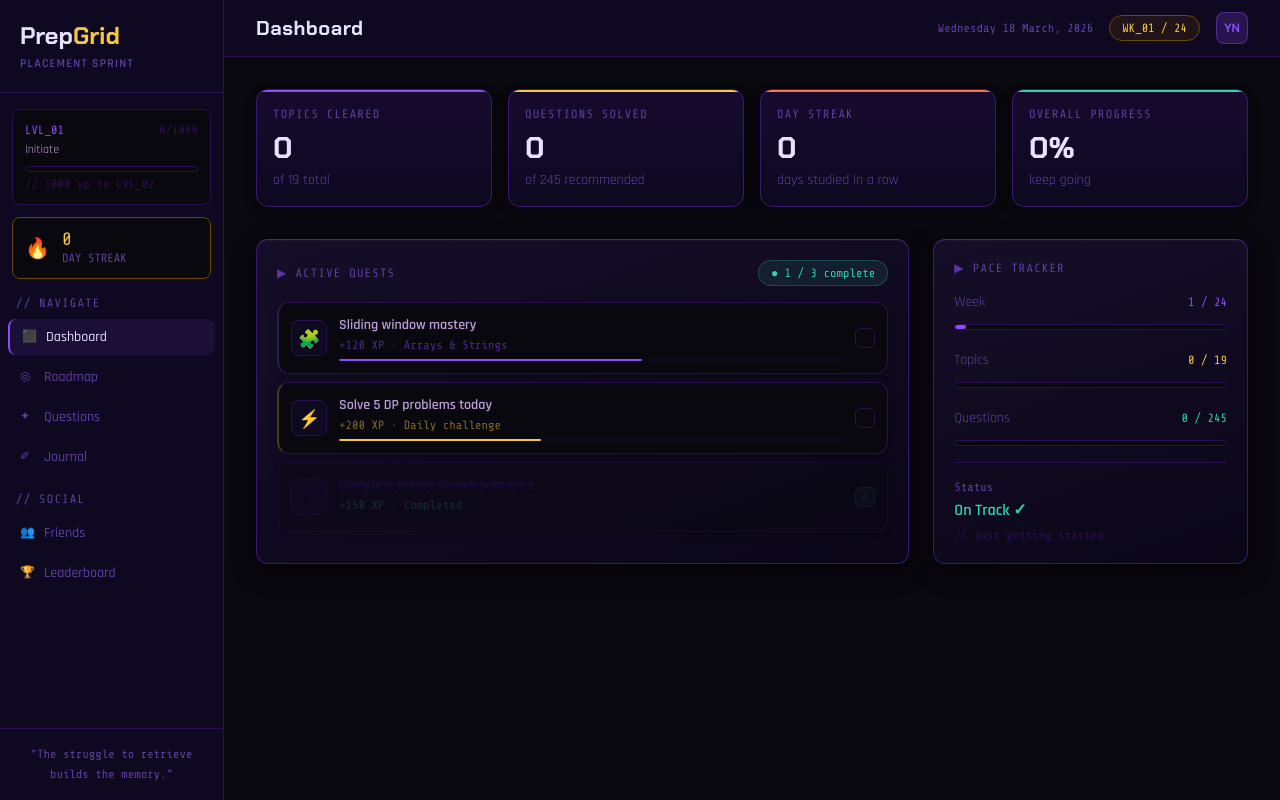
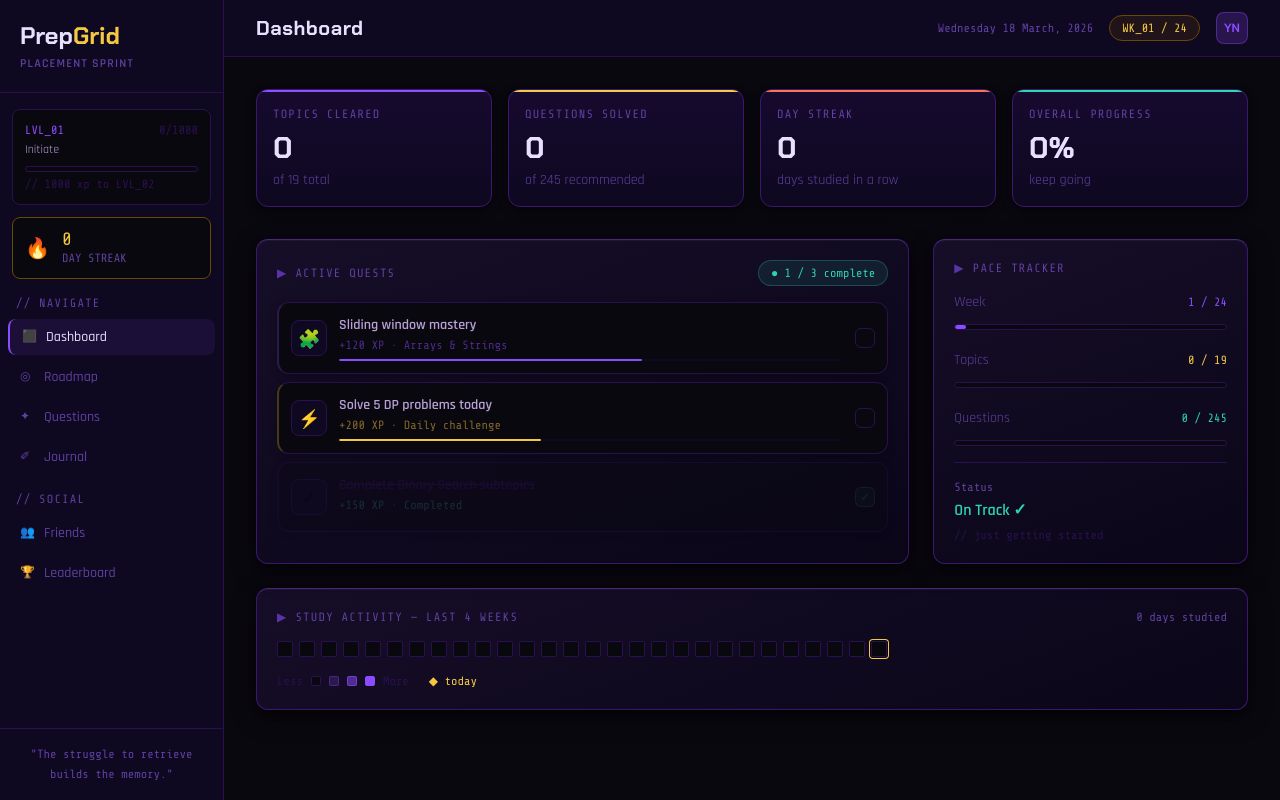
Before and after one commit to xpratiksha/prepgrid, a React (Vite) app: page / in a window 1280 px wide. Built offline with nearby package versions, Linux system fonts and the light colour scheme.

Commit message:
feat: add heatmap, fix dashboard layout to correct grid

```diff
--- a/src/pages/Dashboard.jsx
+++ b/src/pages/Dashboard.jsx
@@ -36,10 +36,7 @@ function QuestItem({ icon, name, xp, topic, progress, done, accentColor }) {
         relative bg-pg-bg border border-pg-border rounded-xl p-3 mb-2
         flex items-center gap-3 cursor-pointer
         transition-all duration-200
-        ${done
-          ? 'opacity-35'
-          : 'hover:translate-x-1'
-        }
+        ${done ? 'opacity-35' : 'hover:translate-x-1'}
       `}
       style={{
         borderLeft: `2px solid ${done ? '#1E0A38' : accentColor + '40'}`,
@@ -56,12 +53,9 @@ function QuestItem({ icon, name, xp, topic, progress, done, accentColor }) {
         e.currentTarget.style.boxShadow = '0 2px 8px rgba(0,0,0,0.3)'
       }}
     >
-      {/* Icon */}
       <div className="w-9 h-9 rounded-lg bg-pg-surface border border-pg-border flex items-center justify-center text-lg flex-shrink-0">
         {done ? '✓' : icon}
       </div>
-
-      {/* Info */}
       <div className="flex-1 min-w-0">
         <div className={`font-rajdhani font-semibold text-sm mb-0.5 ${done ? 'line-through text-pg-muted' : 'text-pg-text2'}`}>
           {name}
@@ -78,8 +72,6 @@ function QuestItem({ icon, name, xp, topic, progress, done, accentColor }) {
           </div>
         )}
       </div>
-
-      {/* Check */}
       <div
         className="w-5 h-5 rounded-md border flex items-center justify-center text-xs flex-shrink-0"
         style={{
@@ -89,6 +81,88 @@ function QuestItem({ icon, name, xp, topic, progress, done, accentColor }) {
         }}
       >
         {done && '✓'}
+      </div>
+    </div>
+  )
+}
+
+function Heatmap() {
+  const today = new Date()
+  today.setHours(0, 0, 0, 0)
+
+  const days = Array.from({ length: 28 }, (_, i) => {
+    const d = new Date(today)
+    d.setDate(d.getDate() - (27 - i))
+    return d.toISOString().split('T')[0]
+  })
+
+  const todayStr = today.toISOString().split('T')[0]
+  const studiedDays = []
+
+  const getLevel = (dateStr) => {
+    if (!studiedDays.includes(dateStr)) return 0
+    return Math.floor(Math.random() * 3) + 1
+  }
+
+  const levelColors = {
+    0: 'bg-pg-bg border border-pg-border',
+    1: 'bg-pg-violet/20 border border-pg-violet/30',
+    2: 'bg-pg-violet/50 border border-pg-violet/60',
+    3: 'bg-pg-violet border border-pg-violet',
+  }
+
+  return (
+    <div
+      className="rounded-xl p-5 border border-pg-border2 cursor-pointer transition-all duration-250 hover:-translate-y-1"
+      style={{
+        background: 'linear-gradient(160deg, #160E28 0%, #0A0618 100%)',
+        boxShadow: '0 4px 6px rgba(0,0,0,0.5), 0 8px 24px rgba(0,0,0,0.4), 0 1px 0 rgba(255,255,255,0.04) inset',
+        borderTop: '1px solid #4A2880',
+      }}
+      onMouseEnter={e => {
+        e.currentTarget.style.boxShadow = '0 0 0 1px rgba(139,76,255,0.4), 0 12px 32px rgba(0,0,0,0.6), 0 20px 48px rgba(139,76,255,0.2)'
+        e.currentTarget.style.borderColor = 'rgba(139,76,255,0.6)'
+      }}
+      onMouseLeave={e => {
+        e.currentTarget.style.boxShadow = '0 4px 6px rgba(0,0,0,0.5), 0 8px 24px rgba(0,0,0,0.4), 0 1px 0 rgba(255,255,255,0.04) inset'
+        e.currentTarget.style.borderColor = ''
+      }}
+    >
+      <div className="flex items-center justify-between mb-4">
+        <div className="font-mono text-xs text-pg-text3 tracking-widest flex items-center gap-2">
+          <span className="text-pg-violet/60">▶</span>
+          STUDY ACTIVITY — LAST 4 WEEKS
+        </div>
+        <div className="font-mono text-xs text-pg-text3">
+          {studiedDays.length} days studied
+        </div>
+      </div>
+      <div className="flex flex-wrap gap-1.5">
+        {days.map((dateStr) => {
+          const level = getLevel(dateStr)
+          const isToday = dateStr === todayStr
+          return (
+            <div
+              key={dateStr}
+              title={dateStr}
+              className={`
+                w-4 h-4 rounded-sm cursor-pointer
+                transition-transform duration-100
+                hover:scale-125
+                ${levelColors[level]}
+                ${isToday ? 'ring-1 ring-pg-gold ring-offset-1 ring-offset-pg-bg' : ''}
+              `}
+            />
+          )
+        })}
+      </div>
+      <div className="flex items-center gap-2 mt-4">
+        <span className="font-mono text-xs text-pg-muted">Less</span>
+        {[0, 1, 2, 3].map(l => (
+          <div key={l} className={`w-2.5 h-2.5 rounded-sm ${levelColors[l]}`}/>
+        ))}
+        <span className="font-mono text-xs text-pg-muted">More</span>
+        <span className="font-mono text-xs text-pg-gold ml-3">◆ today</span>
       </div>
     </div>
   )
@@ -157,7 +231,7 @@ function Dashboard() {
       </div>
 
       {/* Two column layout */}
-      <div className="grid grid-cols-3 gap-6">
+      <div className="grid grid-cols-3 gap-6 mb-6">
 
         {/* Active Quests — takes 2 cols */}
         <div
@@ -168,7 +242,6 @@ function Dashboard() {
             borderTop: '1px solid #4A2880',
           }}
         >
-          {/* Header */}
           <div className="flex items-center justify-between mb-4">
             <div className="font-mono text-xs text-pg-text3 tracking-widest flex items-center gap-2">
               <span className="text-pg-violet/60">▶</span>
@@ -178,14 +251,12 @@ function Dashboard() {
               ● 1 / 3 complete
             </div>
           </div>
-
-          {/* Quest items */}
           {QUESTS.map((quest, i) => (
             <QuestItem key={i} {...quest} />
           ))}
         </div>
 
-        {/* Pace card — takes 1 col */}
+        {/* Pace Tracker — takes 1 col */}
         <div
           className="rounded-xl p-5 border border-pg-border2 flex flex-col gap-4"
           style={{
@@ -198,7 +269,6 @@ function Dashboard() {
             <span className="text-pg-violet/60">▶</span>
             PACE TRACKER
           </div>
-
           <div className="flex flex-col gap-3">
             <div className="flex justify-between items-center">
               <span className="font-rajdhani text-sm text-pg-text3">Week</span>
@@ -207,7 +277,6 @@ function Dashboard() {
             <div className="h-1.5 bg-pg-bg rounded-full overflow-hidden border border-pg-border">
               <div className="h-full bg-pg-violet rounded-full" style={{ width: '4%' }}/>
             </div>
-
             <div className="flex justify-between items-center mt-2">
               <span className="font-rajdhani text-sm text-pg-text3">Topics</span>
               <span className="font-mono text-xs text-pg-gold">0 / 19</span>
@@ -215,7 +284,6 @@ function Dashboard() {
             <div className="h-1.5 bg-pg-bg rounded-full overflow-hidden border border-pg-border">
               <div className="h-full bg-pg-gold rounded-full" style={{ width: '0%' }}/>
             </div>
-
             <div className="flex justify-between items-center mt-2">
               <span className="font-rajdhani text-sm text-pg-text3">Questions</span>
               <span className="font-mono text-xs text-pg-teal">0 / 245</span>
@@ -224,7 +292,6 @@ function Dashboard() {
               <div className="h-full bg-pg-teal rounded-full" style={{ width: '0%' }}/>
             </div>
           </div>
-
           <div className="mt-auto pt-4 border-t border-pg-border">
             <div className="font-mono text-xs text-pg-text3 mb-1">Status</div>
             <div className="font-rajdhani font-semibold text-pg-teal">
@@ -237,6 +304,10 @@ function Dashboard() {
         </div>
 
       </div>
+
+      {/* Heatmap — full width */}
+      <Heatmap />
+
     </div>
   )
 }
```
